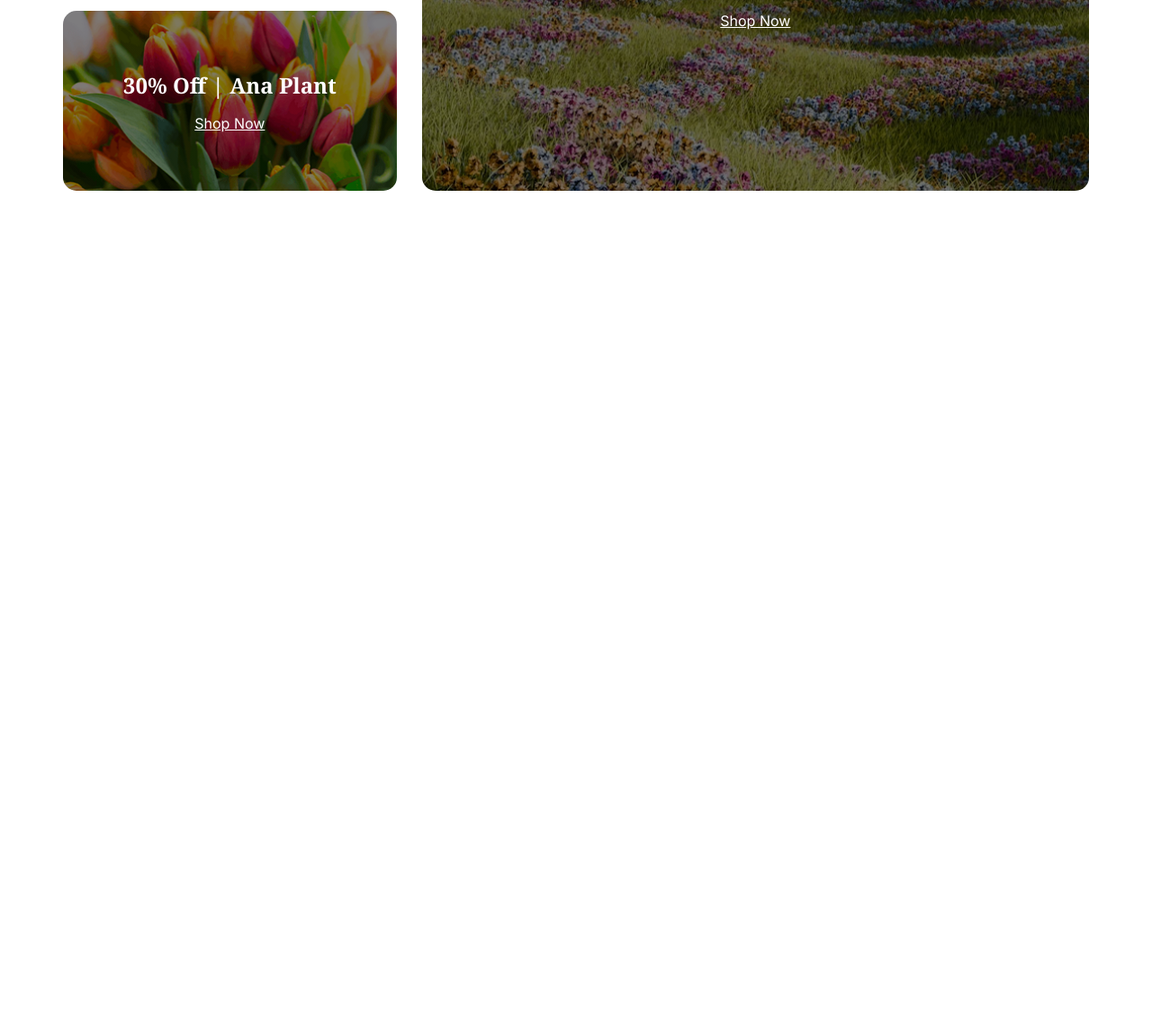
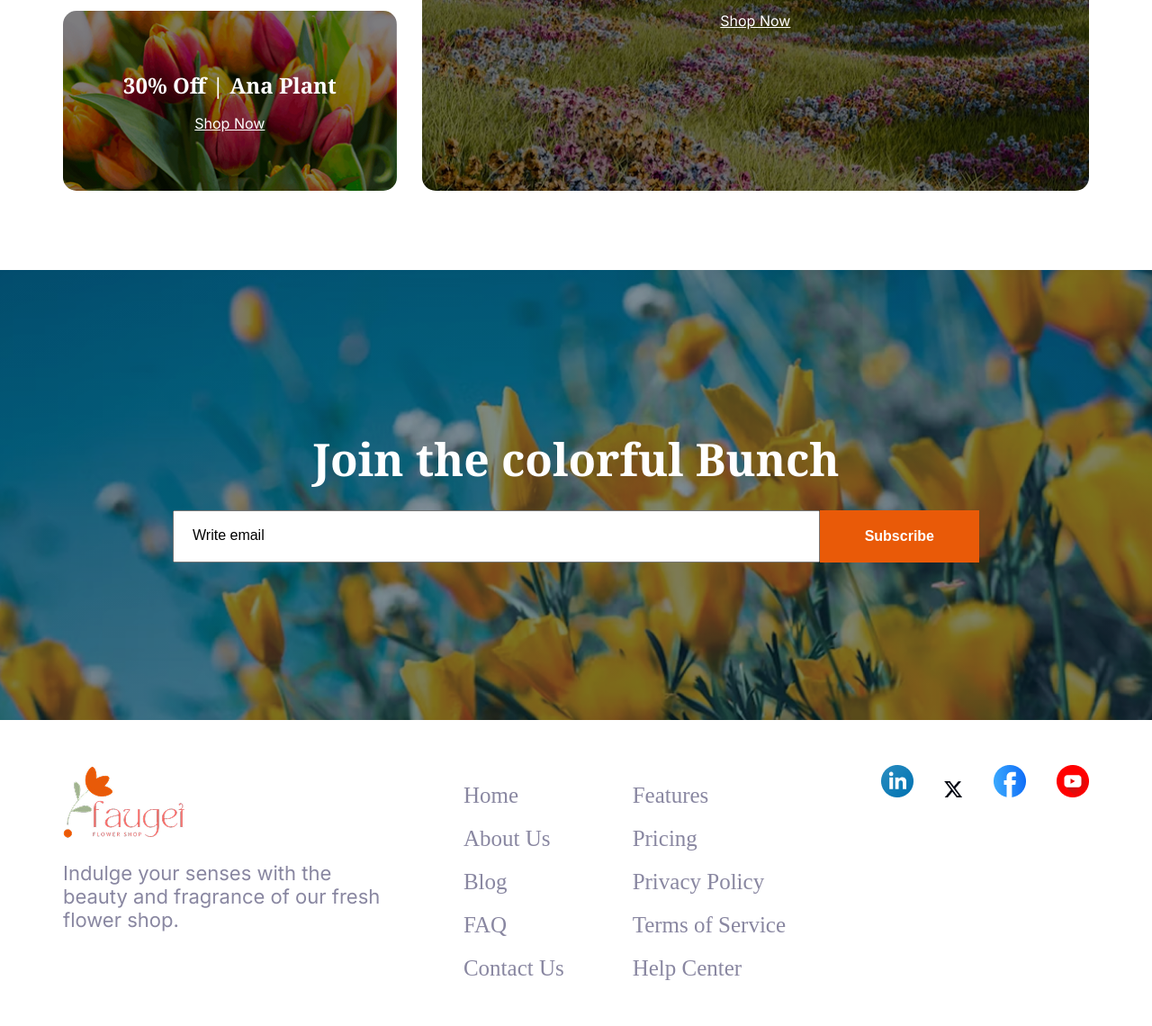
Before and after one commit to Rifat2286/assainment--2, a plain HTML site: page Assainment-2/index.html in a window 1280 px wide. Shown: the part 2941-4081 px from the top of the page at 90% size. Before the commit the page ends 3181 px from the top, so only its background shows below. Drawn offline with Linux system fonts and the light colour scheme.

Commit message:
join section and footer section are complete

```diff
--- a/Assainment-2/index.html
+++ b/Assainment-2/index.html
@@ -161,6 +161,55 @@
 
             </div>
         </section>
+          <!-- Join Section -->
+
+        <section class="section-gap newsletter-section">
+            <h2 class="heading font-noto">Join the colorful Bunch</h2>
+            <form class="submission-box">
+                <input type="email" name="" id="" placeholder="Write email">
+                <button>Subscribe</button>
+            </form>
+
+        </section>
+
+    </main>
+    <!-- Footer section -->
+    <footer class="container footer-item">
+        <div>
+            <img class="website-logo" src="assets/logo.png" alt="">
+            <p class="paragraph-section">Indulge your senses with the beauty and fragrance of our fresh flower shop.</p>
+        </div>
+        <div>
+            <ul class="footer-ul">
+                <li>Home</li>
+                <li>About Us</li>
+                <li>Blog</li>
+                <li>FAQ</li>
+                <li>Contact Us</li>
+            </ul>
+        </div>
+        <div>
+            <ul class="footer-ul">
+                <li>Features</li>
+                <li>Pricing</li>
+                <li>Privacy Policy</li>
+                <li>Terms of Service</li>
+                <li>Help Center</li>
+            </ul>
+        </div>
+        <div class="footer-icon">
+            <img src="assets/icon-linkedin.png" alt="">
+            <img src="assets/icon-twitter.png" alt="">
+            <img src="assets/icon-facebook.png" alt="">
+            <img src="assets/icon-youtube.png" alt="">
+        </div>
+
+    </footer>
+</body>
+
+</html>
+
+
 
 
 
--- a/Assainment-2/style/style.css
+++ b/Assainment-2/style/style.css
@@ -250,6 +250,90 @@ margin-top: 150px;
 .card span {
     text-decoration: underline;
 }
+/*  Join Section */
+
+.newsletter-section {
+    background-image: linear-gradient(rgba(0, 0, 0, .2), rgba(0, 0, 0, .2)), url("./news-letter-bg.png");
+    height: 500px;
+    background-size: cover;
+    background-repeat: no-repeat;
+    background-position: center;
+    display: flex;
+    flex-direction: column;
+    align-items: center;
+    justify-content: center;
+    gap: 23px;
+}
+
+.newsletter-section h2 {
+    color: white;
+}
+
+.submission-box button {
+    background-color: #E95A08;
+    padding: 20px 50px;
+    color: white;
+    font-weight: 600;
+    font-size: 16px;
+    border: none;
+}
+
+.submission-box input[type="email"] {
+    width: 100%;
+    padding: 8px 20px;
+    outline: none;
+}
+
+.submission-box input[type="email"]::placeholder {
+    font-size: 16px;
+    color: #000000;
+}
+
+.submission-box {
+    display: flex;
+    width: 70%;
+    border: none;
+
+}
+
+
+
+/* footer Section */
+
+
+
+.footer-item {
+    display: flex;
+    justify-content: space-between;
+    gap: 20px;
+    padding:  50px 0;
+}
+
+.paragraph-section {
+     font-family: "Inter", sans-serif;
+     width: 369px;
+     font-size: 22px;
+     font-weight: 400;
+     margin-top: 20px;
+       color: #8987A1;
+}
+.footer-ul{
+    list-style: none;
+}
+
+.footer-ul li{
+
+    font-size: 25px;
+    color: #8987A1;
+    margin-top: 20px;
+
+}
+
+.footer-icon img{
+  margin-left: 30px;
+
+}
+
 
 
 
```
